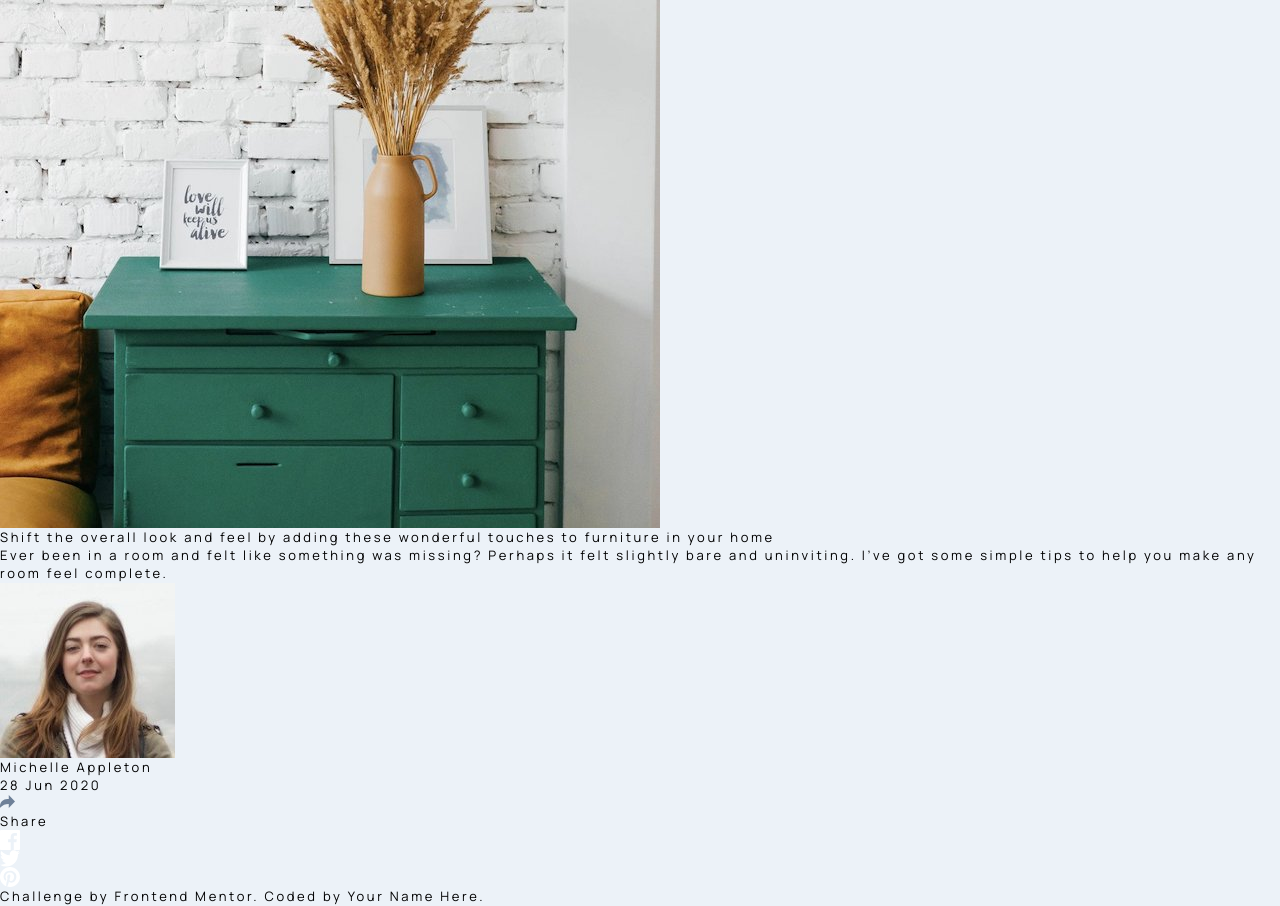
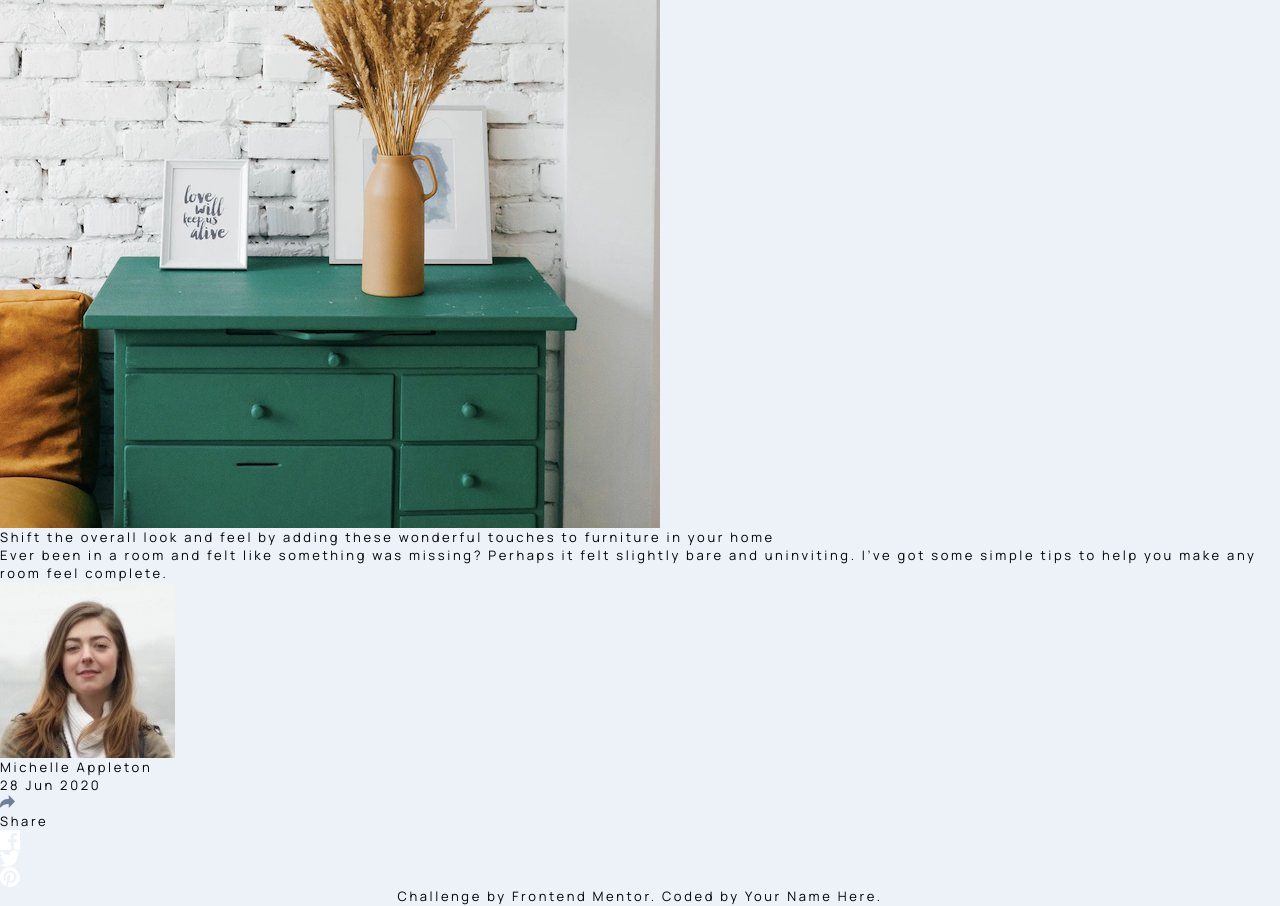
Before and after one commit to Networksentinel/Frontend-Mentor-Challenge---Article-preview-component, a website built with Vite: page index.html in a window 1280 px wide. Built offline with nearby package versions, Linux system fonts and the light colour scheme.

Commit message:
feat: flex layout for body

```diff
--- a/index.html
+++ b/index.html
@@ -13,7 +13,7 @@
     <title>Frontend Mentor | Article preview component</title>
   </head>
 
-  <body class="bg-gray-200 text-preset-3">
+  <body class="bg-gray-200 text-preset-3 flex flex-col items-center">
 
     <main>
 
```
